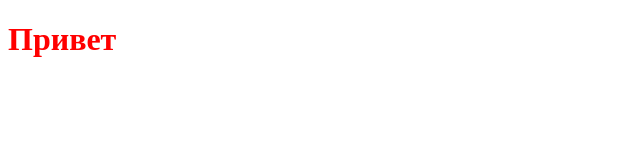
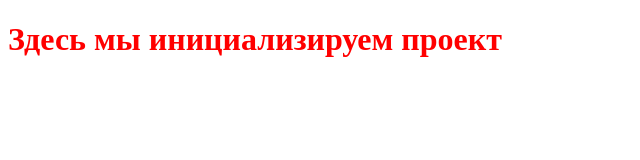
Before and after one commit to OlyaMosienko/Module02-Test01, a plain HTML site: page index.html in a window 1280 px wide. Shown: the whole page, without its empty margins (0-640 px from the left). Drawn offline with Linux system fonts and the light colour scheme.

Commit message:
change index.html

```diff
--- a/index.html
+++ b/index.html
@@ -8,6 +8,6 @@
     <link rel="stylesheet" href="styles/style.css">
 </head>
 <body>
-    <h1>Привет</h1>
+    <h1>Здесь мы инициализируем проект</h1>
 </body>
 </html>
```
